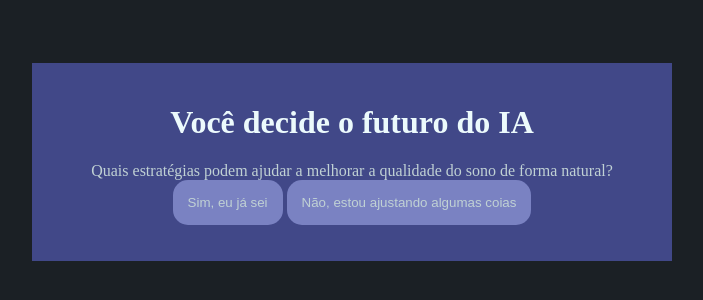
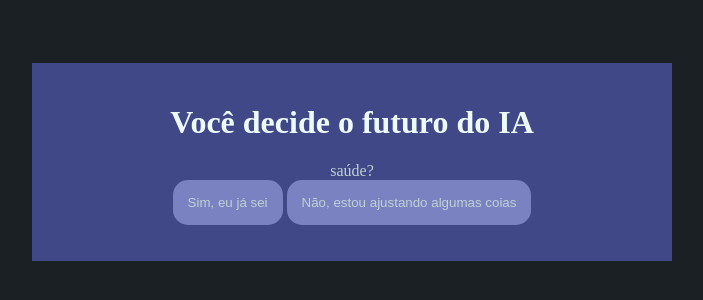
Before and after one commit to crissouza15/inteligencia-artificial, a plain HTML site: page index.html in a window 1280 px wide. Shown: the part 246-546 px from the top of the page, without its empty margins (288-991 px from the left). Drawn offline with Linux system fonts and the light colour scheme.

Commit message:
Update index.html

```diff
--- a/index.html
+++ b/index.html
@@ -10,7 +10,7 @@
     <div class="caixa-principal">
         <h1>Você decide o futuro do IA</h1>
         <div class="caixa-perguntas">
-            Quais estratégias podem ajudar a melhorar a qualidade do sono de forma natural?
+            saúde?
         </div>
         <div class="caixa-alternativas">
             <button>Sim, eu já sei</button>
```
